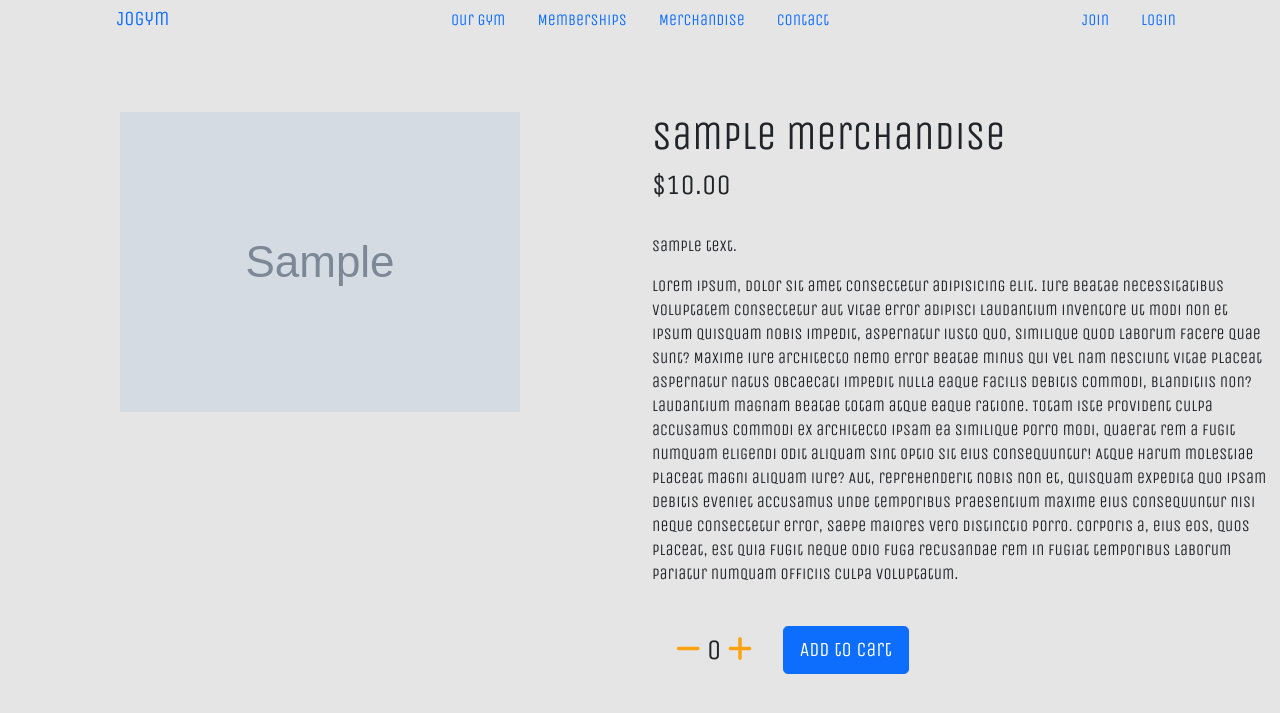
After one commit to Code-Institute-Submissions/Zuhur-ms4_Feb, a Django app: page /merch/1 in a window 1280 px wide. The commit adds this page. Shown: the top 713 px of the page. Run offline with Django 3.2, Linux system fonts and the light colour scheme; tables that the repository leaves empty hold one stand-in row (values such as "Sample post"); grey boxes marked "Sample" are stand-in pictures; some libraries are stand-ins or nearby versions; some web fonts are replaced.

Commit message:
Add inidividual merchandise functionality

```diff
--- a/merchandise/templates/merchandise/merch.html
+++ b/merchandise/templates/merchandise/merch.html
@@ -32,7 +32,9 @@
             {% for merch in merchandise %}
                 <div class="col-lg-3 col-md-4 col-sm-6 mb-4">
                     <div class="card h-100 mx-auto">
-                        <img src="{{merch.image_url}}" class="card-img-top" alt="...">
+                        <a href="{% url 'merch-detail' merch.id %}">
+                            <img src="{{merch.image_url}}" class="card-img-top" alt="...">
+                        </a>
                         <div class="card-body">
                             <h5 class="card-title">{{merch.name}}</h5>
                             <p class="card-text">{{merch.description}}</p>
--- /dev/null
+++ b/merchandise/templates/merchandise/merch_detail.html
@@ -0,0 +1,46 @@
+{% extends 'base.html' %}
+{% load static %}
+
+{% block extend_title %}
+| Merchandise
+{% endblock %}
+
+{% block content %}
+<div class="container-fluid">
+    <div class="row mt-5 justify-content-center">
+        <div class="col-md-6 col-sm-12 my-4">
+            <div class="lg-merch-img text-center">
+                <img src="{{ merch.image_url }}" class="img-fluid" style="object-fit: cover;" alt="">
+            </div>
+        </div>
+        <div class="col-md-6 col-sm-12 my-4 my-auto">
+            <div class="row my-4">
+                <div class="col">
+                    <h1>{{ merch.name }}</h1>
+                    <h3>${{ merch.price }}</h3>
+                </div>
+            </div>
+            <div class="row my-4">
+                <div class="col">
+                    <p> {{ merch.description }} </p>
+                    <p>Lorem ipsum, dolor sit amet consectetur adipisicing elit. Iure beatae necessitatibus voluptatem consectetur aut vitae error adipisci laudantium inventore ut modi non et ipsum quisquam nobis impedit, aspernatur iusto quo, similique quod laborum facere quae sunt? Maxime iure architecto nemo error beatae minus qui vel nam nesciunt vitae placeat aspernatur natus obcaecati impedit nulla eaque facilis debitis commodi, blanditiis non? Laudantium magnam beatae totam atque eaque ratione. Totam iste provident culpa accusamus commodi ex architecto ipsam ea similique porro modi, quaerat rem a fugit numquam eligendi odit aliquam sint optio sit eius consequuntur! Atque harum molestiae placeat magni aliquam iure? Aut, reprehenderit nobis non et, quisquam expedita quo ipsam debitis eveniet accusamus unde temporibus praesentium maxime eius consequuntur nisi neque consectetur error, saepe maiores vero distinctio porro. Corporis a, eius eos, quos placeat, est quia fugit neque odio fuga recusandae rem in fugiat temporibus laborum pariatur numquam officiis culpa voluptatum.</p>
+                </div>
+            </div>
+
+            <div class="row my-4">
+                <span class="merch-quantity fs-3">
+                    <div class="add-remove-cart d-inline m-2 py-2 px-3">
+                        <i class="fas fa-minus"></i>
+                        <span class="fs-3"> 0 </span>
+                        <i class="fas fa-plus fs-3"></i>
+                    </div>
+                    <a href="" class="fs-3s">
+                        <button type="button" class="btn btn-primary btn-lg">Add to cart</button>
+                    </a>
+                </span>
+            </div>
+        </div>
+    </div>
+</div>
+
+{% endblock %}
--- a/merchandise/urls.py
+++ b/merchandise/urls.py
@@ -2,5 +2,6 @@ from django.urls import path
 from . import views
 
 urlpatterns = [
-    path('', views.merchandise, name='merch')
+    path('', views.merchandise, name='merch'),
+    path('<merch_id>', views.merchandise_detail, name='merch-detail')
 ]
--- a/merchandise/views.py
+++ b/merchandise/views.py
@@ -1,4 +1,4 @@
-from django.shortcuts import render
+from django.shortcuts import get_object_or_404, render
 from .models import Merchandise
 
 # Create your views here.
@@ -8,3 +8,11 @@ def merchandise(request):
         'merchandise': merchandise,
     }
     return render(request, 'merchandise/merch.html', context)
+
+
+def merchandise_detail(request, merch_id):
+    merch = get_object_or_404(Merchandise, pk=merch_id)
+    context = {
+        'merch': merch,
+    }
+    return render(request, 'merchandise/merch_detail.html', context)
--- a/static/css/base.css
+++ b/static/css/base.css
@@ -8,6 +8,7 @@
 
 body {
     font-family: 'Unica One', cursive;
+    background-color: #e5e5e5;
 }
 
 .heading-ruler {
@@ -80,7 +81,7 @@ i {
     overflow: hidden;
 }
 
-img:hover {
+.card-img-top:hover {
     transform: scale(1.05);
     overflow: hidden;
 }
@@ -100,3 +101,5 @@ img:hover {
         width: 250px;
     }
 }
+
+/*------------------------------ Merch Detail */
```
